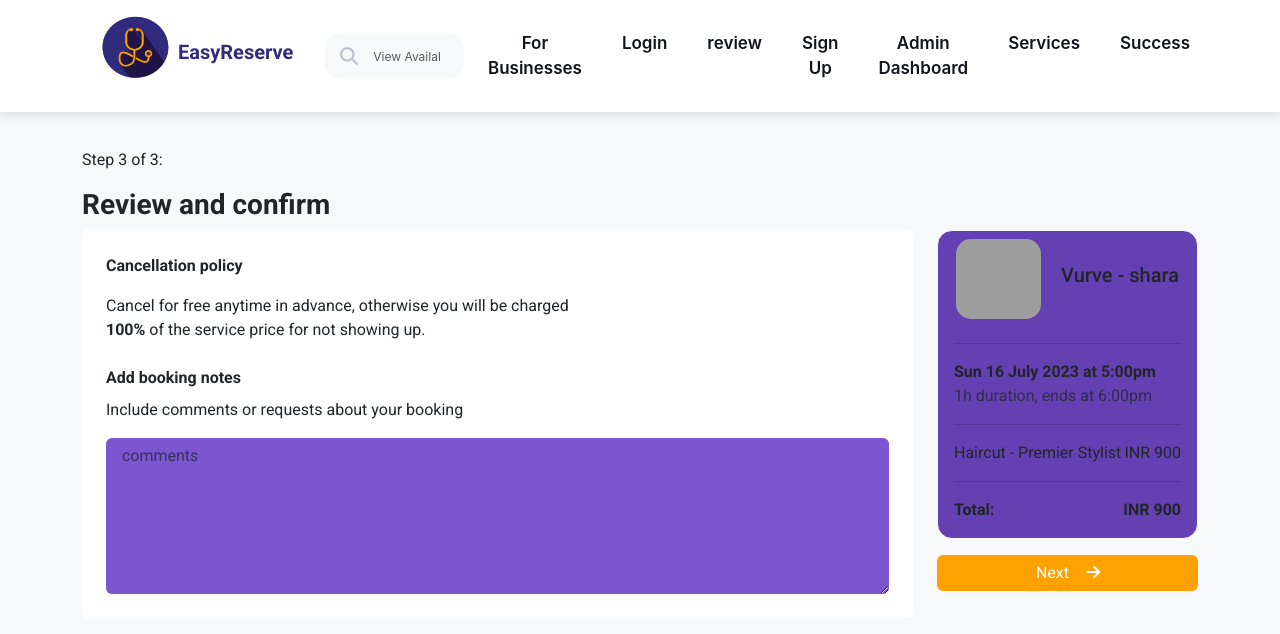
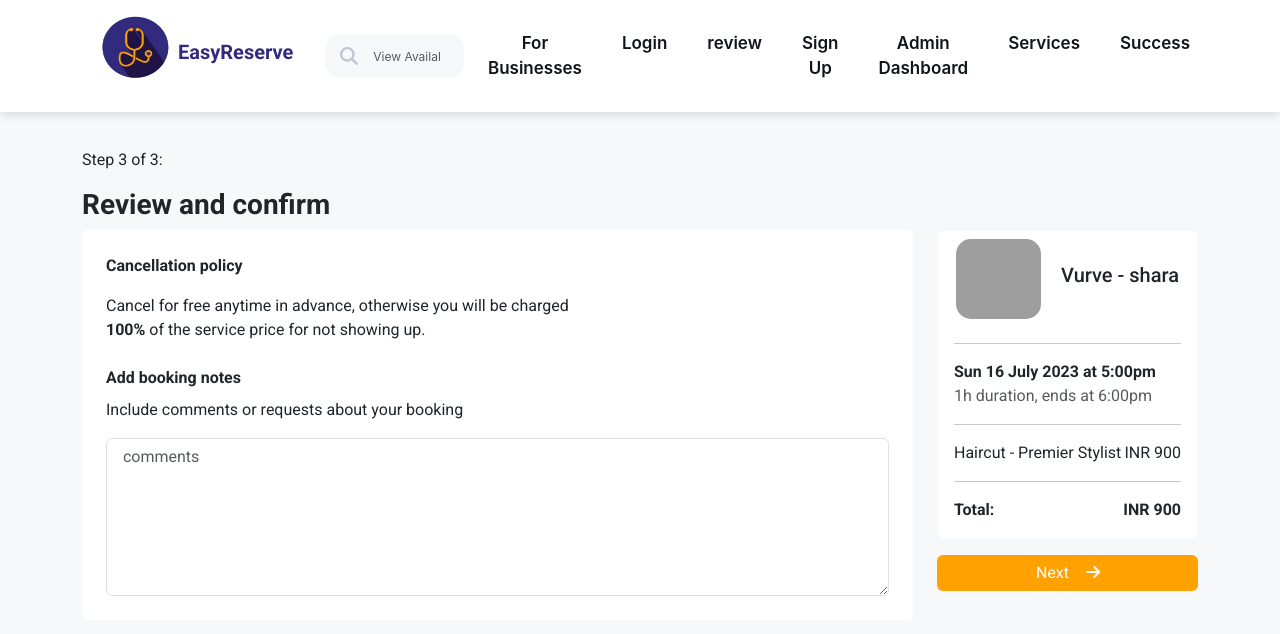
Before and after one commit to Fouad-Gabr/Booking-and-reservation-system, a React (Vite) app: page /review in a window 1280 px wide. Shown: the top 634 px of the page. Built offline with nearby package versions, Linux system fonts and the light colour scheme; grey boxes are pictures that could not be loaded.

Commit message:
fix bugs in succes page and public classes error

```diff
--- a/src/pages/Signup/Signup.css
+++ b/src/pages/Signup/Signup.css
@@ -12,13 +12,13 @@
   height: calc(100vh - 112px);
 }
 
-.card {
+.form-card-parent {
   background-color: #6440b3;
   border-radius: 15px;
   max-width: 380px;
 }
 
-.form-control {
+.form-control-signup {
   background-color: #7b56d0;
   border: none;
   color: #fff;
--- a/src/pages/Signup/Signup.jsx
+++ b/src/pages/Signup/Signup.jsx
@@ -35,7 +35,7 @@ const Signup = () => {
                 <div className="input-group">
                   <input
                     type="text"
-                    className="form-control"
+                    className="form-control form-control-signup"
                     id="name"
                     placeholder="Enter your name"
                     value={name}
@@ -55,7 +55,7 @@ const Signup = () => {
                 <div className="input-group">
                   <input
                     type="email"
-                    className="form-control"
+                    className="form-control form-control-signup"
                     id="email"
                     placeholder="Enter your email"
                     value={email}
@@ -75,7 +75,7 @@ const Signup = () => {
                 <div className="input-group">
                   <input
                     type="password"
-                    className="form-control"
+                    className="form-control form-control-signup"
                     id="password"
                     placeholder="Enter your password"
                     value={password}
@@ -95,7 +95,7 @@ const Signup = () => {
                 <div className="input-group">
                   <input
                     type="password"
-                    className="form-control"
+                    className="form-control form-control-signup"
                     id="confirmPassword"
                     placeholder="Confirm your password"
                     value={confirmPassword}
--- a/src/pages/Success/Success.jsx
+++ b/src/pages/Success/Success.jsx
@@ -122,13 +122,13 @@ function Success() {
                           </div>
                           <div className="option-names-parent col-lg-4 w-md-100">
                             <div className="bg-white icon-parent rounded-4 p-1 my-1 mx-2 py-3 ms-0 w-100">
-                              <i class="fa-solid fa-calendar-days"></i>
+                              <i className="fa-solid fa-calendar-days"></i>
                             </div>
                             <h3 className="text-muted small-txt my-3">Reschedule</h3>
                           </div>
                           <div className="option-names-parent col-lg-4 w-md-100">
                             <div className="bg-white icon-parent rounded-4 p-1 my-1 mx-2 py-3 ms-0 w-100">
-                              <i class="fa-solid fa-circle-xmark"></i>
+                              <i className="fa-solid fa-circle-xmark"></i>
                             </div>
                             <h3 className="text-muted small-txt my-3">Cancel</h3>
                           </div>
```
